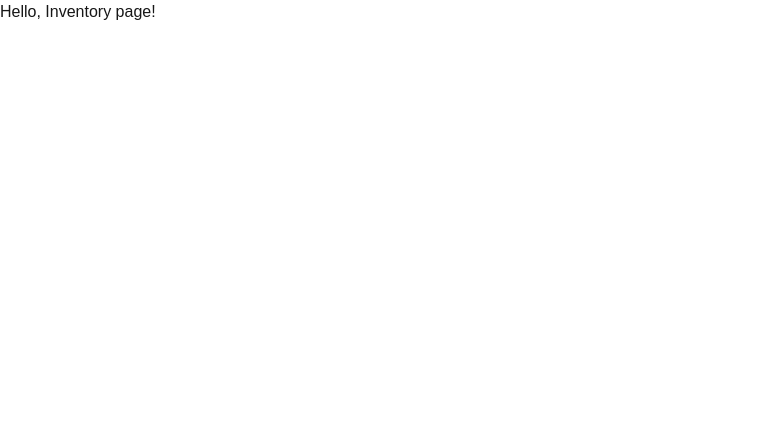
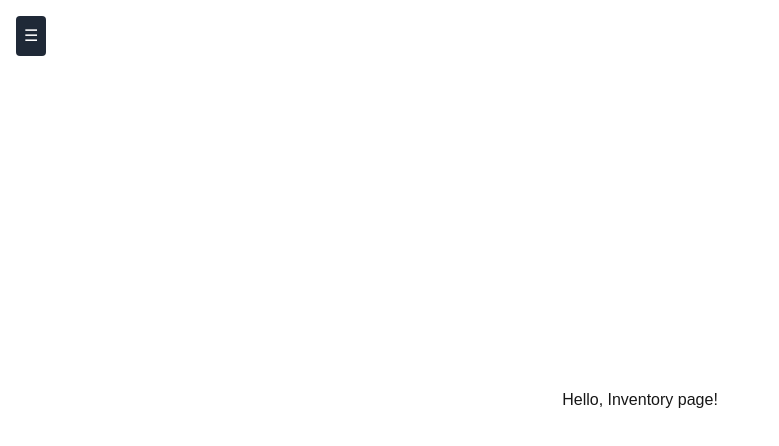
Before and after one commit to michaeljsXu/peckish, a Next.js app in the folder client/: page /inventory in a window 1280 px wide. Shown: the top 446 px of the page, without its empty margins (0-779 px from the left). Built offline with nearby package versions, Linux system fonts and the light colour scheme.

Commit message:
added menu bar to all pages

```diff
--- a/client/app/chat/page.tsx
+++ b/client/app/chat/page.tsx
@@ -1,3 +1,12 @@
+import Navbar from '../components/navbar';
+
 export default function Page() {
-    return <h1>Hello, Chat page!</h1>
-  }
+  return (
+    <div
+      style={{ display: 'flex', justifyContent: 'center', alignItems: 'center', height: '100vh' }}
+    >
+      <Navbar />
+      <h1>Hello, Chat page!</h1>
+    </div>
+  );
+}
--- a/client/app/inventory/page.tsx
+++ b/client/app/inventory/page.tsx
@@ -1,3 +1,12 @@
+import Navbar from '../components/navbar';
+
 export default function Page() {
-    return <h1>Hello, Inventory page!</h1>
-  }
+  return (
+    <div
+      style={{ display: 'flex', justifyContent: 'center', alignItems: 'center', height: '100vh' }}
+    >
+      <Navbar />
+      <h1>Hello, Inventory page!</h1>
+    </div>
+  );
+}
--- a/client/app/profile/page.tsx
+++ b/client/app/profile/page.tsx
@@ -1,3 +1,12 @@
+import Navbar from '../components/navbar';
+
 export default function Page() {
-    return <h1>Hello, Profile page!</h1>
-  }
+  return (
+    <div
+      style={{ display: 'flex', justifyContent: 'center', alignItems: 'center', height: '100vh' }}
+    >
+      <Navbar />
+      <h1>Hello, Profile page!</h1>
+    </div>
+  );
+}
--- a/client/app/recipe/page.tsx
+++ b/client/app/recipe/page.tsx
@@ -1,3 +1,12 @@
+import Navbar from '../components/navbar';
+
 export default function Page() {
-  return <h1>Hello, Recipe page!</h1>;
+  return (
+    <div
+      style={{ display: 'flex', justifyContent: 'center', alignItems: 'center', height: '100vh' }}
+    >
+      <Navbar />
+      <h1>Hello, Recipe page!</h1>
+    </div>
+  );
 }
```
